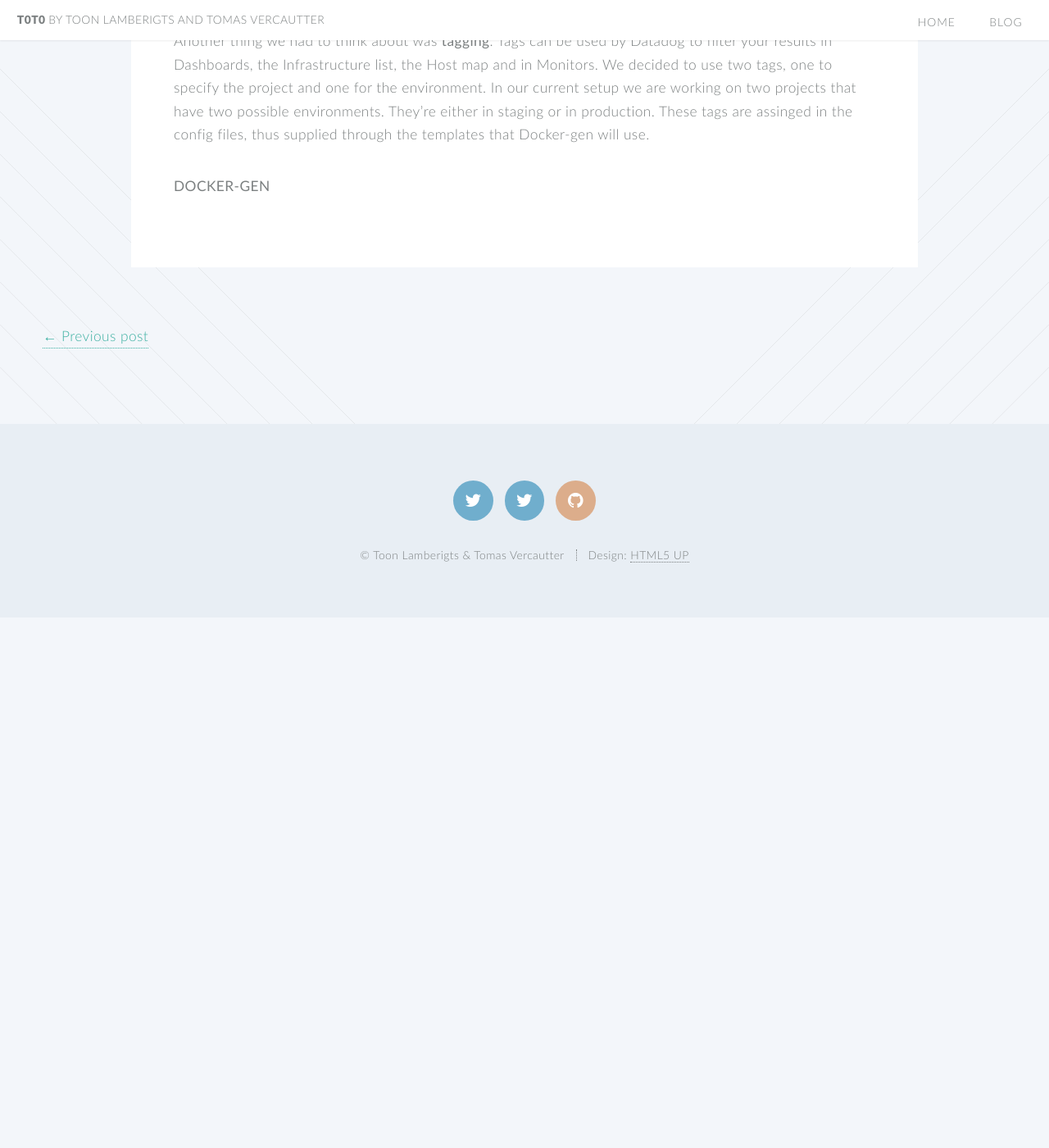
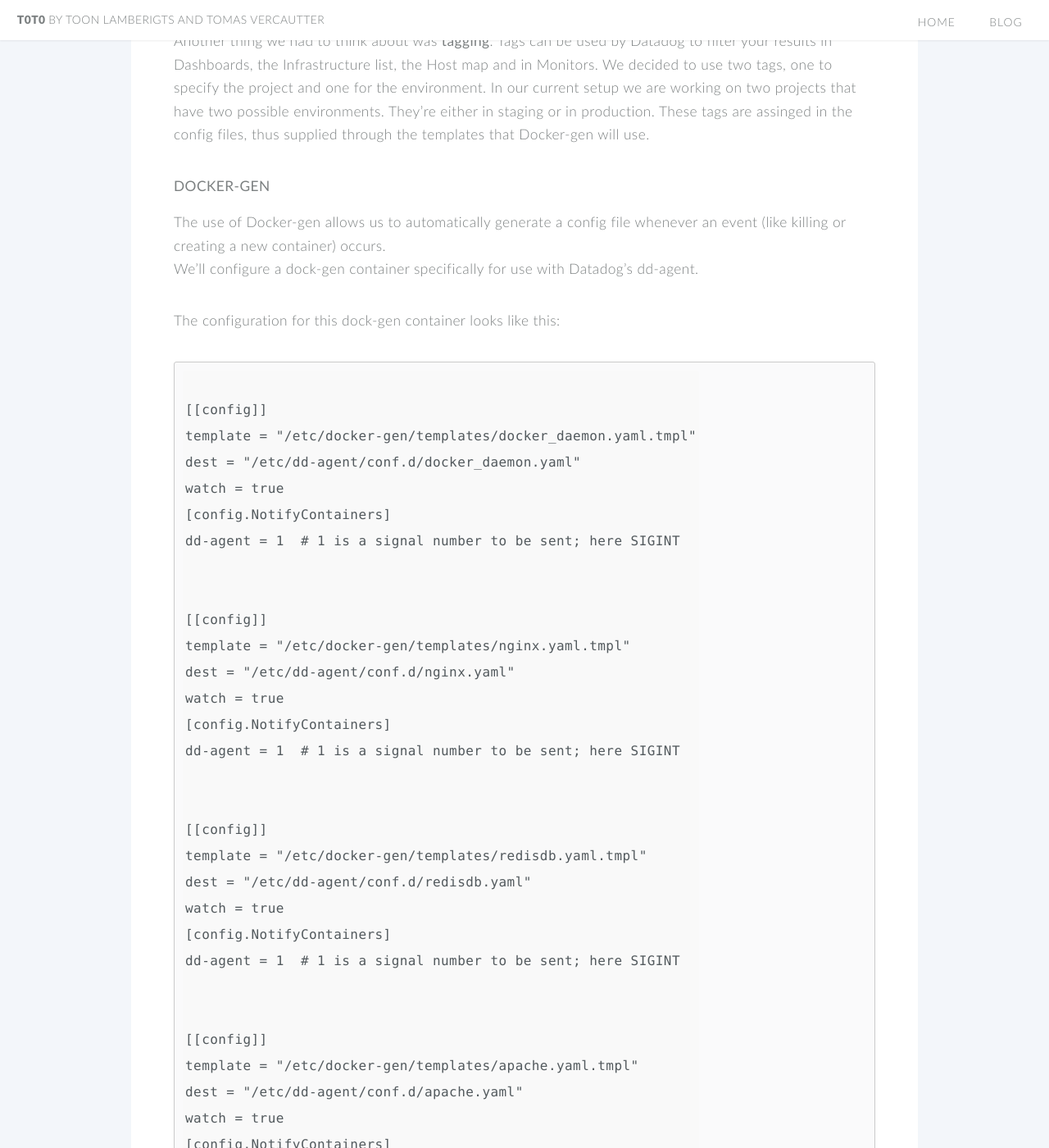
Before and after one commit to t0t0/t0t0.github.io, a Jekyll site: the page built from _posts/2016-3-4-stage-week3:datadog-auto-management-with-dock-gen.md, in a window 1280 px wide and 1400 px high, scrolled down 2220 px. Shown: the whole window at 82% size. Built offline with Jekyll 4.4.1, drawn with Linux system fonts in a browser that asks for light colours; before the commit the page ends 2973 px from its top, so only the background shows below that; some of the changed text lies outside the part shown.

Commit message:
week 3 blogpost

````diff
--- a/_posts/2016-3-4-stage-week3:datadog-auto-management-with-dock-gen.md
+++ b/_posts/2016-3-4-stage-week3:datadog-auto-management-with-dock-gen.md
@@ -53,3 +53,101 @@ We decided to use two tags, one to specify the project and one for the environme
 
 
 #### **Docker-gen**
+
+The use of Docker-gen allows us to automatically generate a config file whenever an event (like killing or creating a new container) occurs.
+We'll configure a dock-gen container specifically for use with Datadog's dd-agent.
+
+
+The configuration for this dock-gen container looks like this:
+
+```
+
+[[config]]
+template = "/etc/docker-gen/templates/docker_daemon.yaml.tmpl"
+dest = "/etc/dd-agent/conf.d/docker_daemon.yaml"
+watch = true
+[config.NotifyContainers]
+dd-agent = 1  # 1 is a signal number to be sent; here SIGINT
+
+
+[[config]]
+template = "/etc/docker-gen/templates/nginx.yaml.tmpl"
+dest = "/etc/dd-agent/conf.d/nginx.yaml"
+watch = true
+[config.NotifyContainers]
+dd-agent = 1  # 1 is a signal number to be sent; here SIGINT
+
+
+[[config]]
+template = "/etc/docker-gen/templates/redisdb.yaml.tmpl"
+dest = "/etc/dd-agent/conf.d/redisdb.yaml"
+watch = true
+[config.NotifyContainers]
+dd-agent = 1  # 1 is a signal number to be sent; here SIGINT
+
+
+[[config]]
+template = "/etc/docker-gen/templates/apache.yaml.tmpl"
+dest = "/etc/dd-agent/conf.d/apache.yaml"
+watch = true
+[config.NotifyContainers]
+dd-agent = 1  # 1 is a signal number to be sent; here SIGINT
+```
+<br />
+
+Each integration has its own block containing the source template file, the destination where dock-gen should put the generated config file and a notifier to notify the dd-agent container after a new config file is generated.
+
+#### **Nginx Integration**
+
+To enable the Nginx integration for Datadog, we needed more than just a YAML file. It's also necessary to enable the Nginx status page.
+This requires Nginx to be compiled with the <a href="http://nginx.org/en/docs/http/ngx_http_stub_status_module.html">HttpdStubStatusModule</a>, which was turned on by default in our case.
+
+To check whether or not this is the case, execute the following command:
+
+```bash
+$ nginx -V 2>&1 | grep -o with-http_stub_status_module
+```
+<br />
+You should get `with-http_stub_status_module` as output.
+
+Next, the Nginx configuration file needs to be edited. The following code should be added inside a `server{...}` block.
+
+```
+	location /nginx_status {
+	  stub_status on;
+	  access_log   off;
+	  allow x.x.x.x;
+	  deny all;
+	}
+```
+<br />
+
+Obviously `x.x.x.x` has to be replaced by either the IP or CIDR of the machines that are supposed to access this page.
+For this instance, that would be the Datadog container.
+
+Because the IP address of that particular container isn't static and we aren't a fan of hardcoding IP's into config files, we had to find a more efficient and dynamic way to add this bit of code to our config file.
+
+As a solution, we created a small template config file specifically for using the Datadog Nginx integration:
+
+<pre>
+<code>
+&#123;{ range $host, $value := .}}
+&#123;{ $service := coalesce $value.Env.SERVICE ""}}
+&#123;{ if eq $service "datadog"}}
+server {
+	listen 80;
+
+	location /nginx_status {
+          stub_status on;
+          access_log off;
+ 		  allow &#123;{ $value.IP }};
+          deny all;
+        }
+}
+&#123;&#123; end }}
+&#123;{ end }}
+</code>
+</pre>
+<br />
+
+Now to come back to why we supplied our `docker run` command with the `SERVICE` environment variable... We use this variable in all of our templates to distinguish the container(s) we need as you can see in the example above.
````
Also changed, not shown: _posts/2016-2-19-stage-week1:getting-started-with-docker.md (+3 -3 lines).
